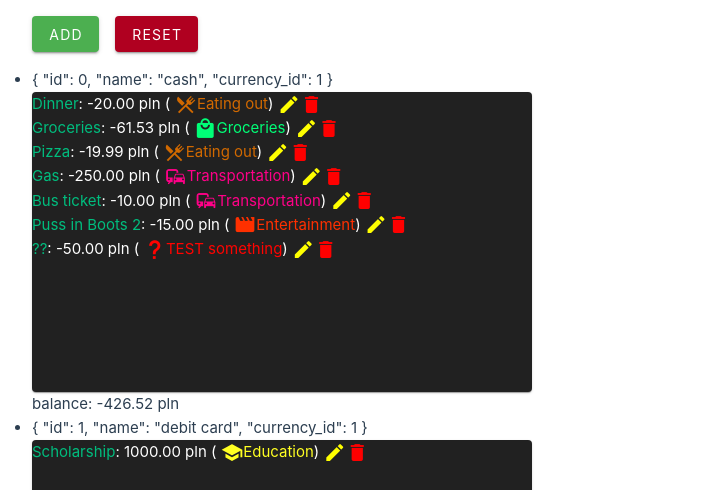
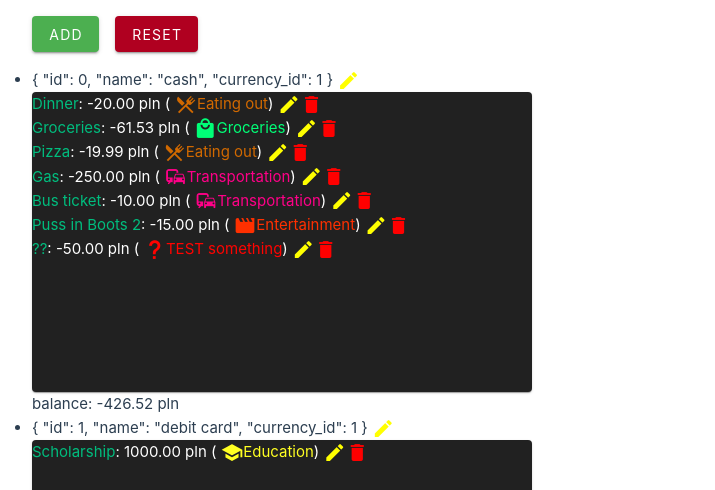
Before and after one commit to FilipTarajko/finance-manager, a Vue app: page /accounts in a window 1280 px wide. Shown: the part 308-798 px from the top of the page, without its empty margins (0-715 px from the left). Built offline with nearby package versions, Linux system fonts and the light colour scheme.

Commit message:
Add account editing

```diff
--- a/src/components/Accounts/AccountComponent.vue
+++ b/src/components/Accounts/AccountComponent.vue
@@ -1,18 +1,34 @@
 <script setup lang="ts">
 import { useCategoriesStore } from '@/stores/categoriesStore';
 import { useCurrenciesStore } from '@/stores/currenciesStore';
+// import { useAccountsStore } from '@/stores/accountsStore';
 import TransactionList from "@/components/Transactions/TransactionList.vue"
 const categoriesStore = useCategoriesStore();
 const currenciesStore = useCurrenciesStore();
+// const accountsStore = useAccountsStore();
 
 defineProps<{
   account: any,
-  showTransactionDialog: Function
+  showTransactionDialog: Function,
+  showAccountDialog: Function
 }>()
 </script>
 
 <template>
   {{ account }}
+  <v-icon
+    @click="showAccountDialog(account)"
+    class="edit-button"
+    icon="mdi-pencil"
+    aria-label="edit category"
+    style="color: yellow"
+  />
+  <!-- <v-icon
+    @click="accountsStore.deleteAccount(account)"
+    icon="mdi-delete"
+    aria-label="delete category"
+    style="color: red"
+  /> -->
   <br />
   <TransactionList
     :showDialog="showTransactionDialog"
--- /dev/null
+++ b/src/components/Accounts/AccountEditDialog.vue
@@ -0,0 +1,27 @@
+<script setup lang="ts">
+import AccountForm from '@/components/Accounts/AccountForm.vue'
+import type { Account } from '@/types/types';
+import type { Ref } from 'vue';
+
+const isDialogShown: Ref<boolean | undefined> = defineModel()
+
+defineProps<{
+  editedAccount: Account | null
+}>()
+</script>
+
+<template>
+  <v-dialog
+    width="auto"
+    v-model="isDialogShown"
+  >
+    <v-card>
+      <v-card-text>
+        <AccountForm
+          :account="editedAccount"
+          :hideDialog="() => { isDialogShown = false }"
+        > </AccountForm>
+      </v-card-text>
+    </v-card>
+  </v-dialog>
+</template>
--- a/src/views/AccountsView.vue
+++ b/src/views/AccountsView.vue
@@ -2,10 +2,19 @@
 import { useAccountsStore } from '@/stores/accountsStore';
 import TransactionEditDialog from "@/components/Transactions/TransactionEditDialog.vue"
 import AccountComponent from "@/components/Accounts/AccountComponent.vue"
+import AccountEditDialog from "@/components/Accounts/AccountEditDialog.vue"
 import AccountForm from "@/components/Accounts/AccountForm.vue"
 import { ref, type Ref } from 'vue';
-import type { TransactionWithCategoryData } from '@/types/types';
+import type { Account, TransactionWithCategoryData } from '@/types/types';
 const accountsStore = useAccountsStore();
+
+let isAccountDialogShown = ref(false)
+let dialogAccount: Ref<Account | null> = ref(null)
+
+function showAccountDialog(account: Account) {
+  dialogAccount.value = account
+  isAccountDialogShown.value = true
+}
 
 let isTransactionDialogShown = ref(false)
 let dialogTransaction: Ref<TransactionWithCategoryData | null> = ref(null)
@@ -27,9 +36,14 @@ function showTransactionDialog(transaction: TransactionWithCategoryData) {
       <AccountComponent
         :account="account"
         :showTransactionDialog="showTransactionDialog"
+        :showAccountDialog="showAccountDialog"
       ></AccountComponent>
     </li>
   </ul>
+  <AccountEditDialog
+    v-model=isAccountDialogShown
+    :editedAccount="dialogAccount"
+  ></AccountEditDialog>
   <TransactionEditDialog
     v-model=isTransactionDialogShown
     :transaction="dialogTransaction"
```
